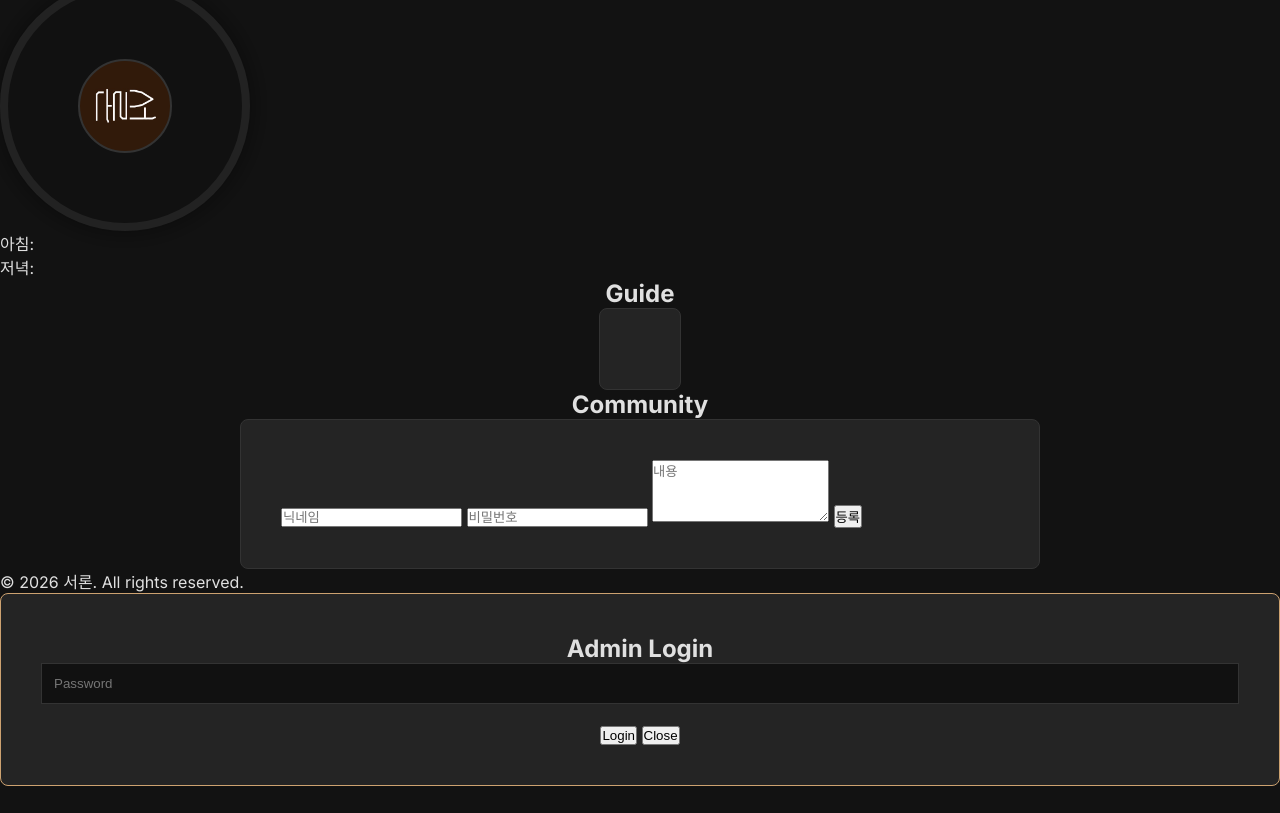
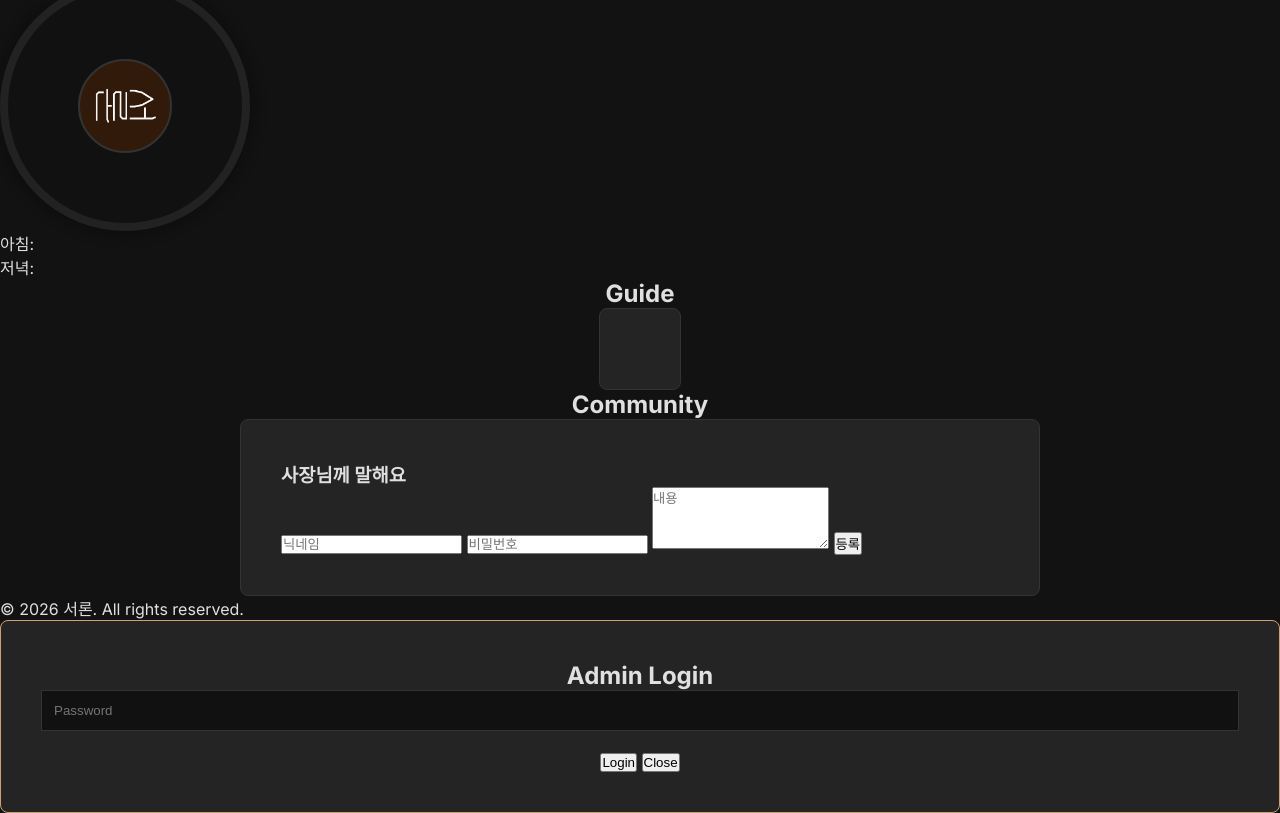
Before and after one commit to Bailiey/seolon, a plain HTML site: page index.html in a window 1280 px wide. Shown: the part 2203-3016 px from the top of the page. Before the commit the page ends 2989 px from the top, so only its background shows below. Drawn offline with Linux system fonts and the light colour scheme; no server answers.

Commit message:
Update index.html

```diff
--- a/index.html
+++ b/index.html
@@ -175,6 +175,7 @@
             <div class="container">
                 <h2 class="section-title">Community</h2>
                 <div class="community-wrapper">
+                    <div class="board-header"><h3>사장님께 말해요</h3></div>
                     <div class="write-form">
                         <input type="text" id="board-author" placeholder="닉네임">
                         <input type="password" id="board-pw" placeholder="비밀번호">
```
